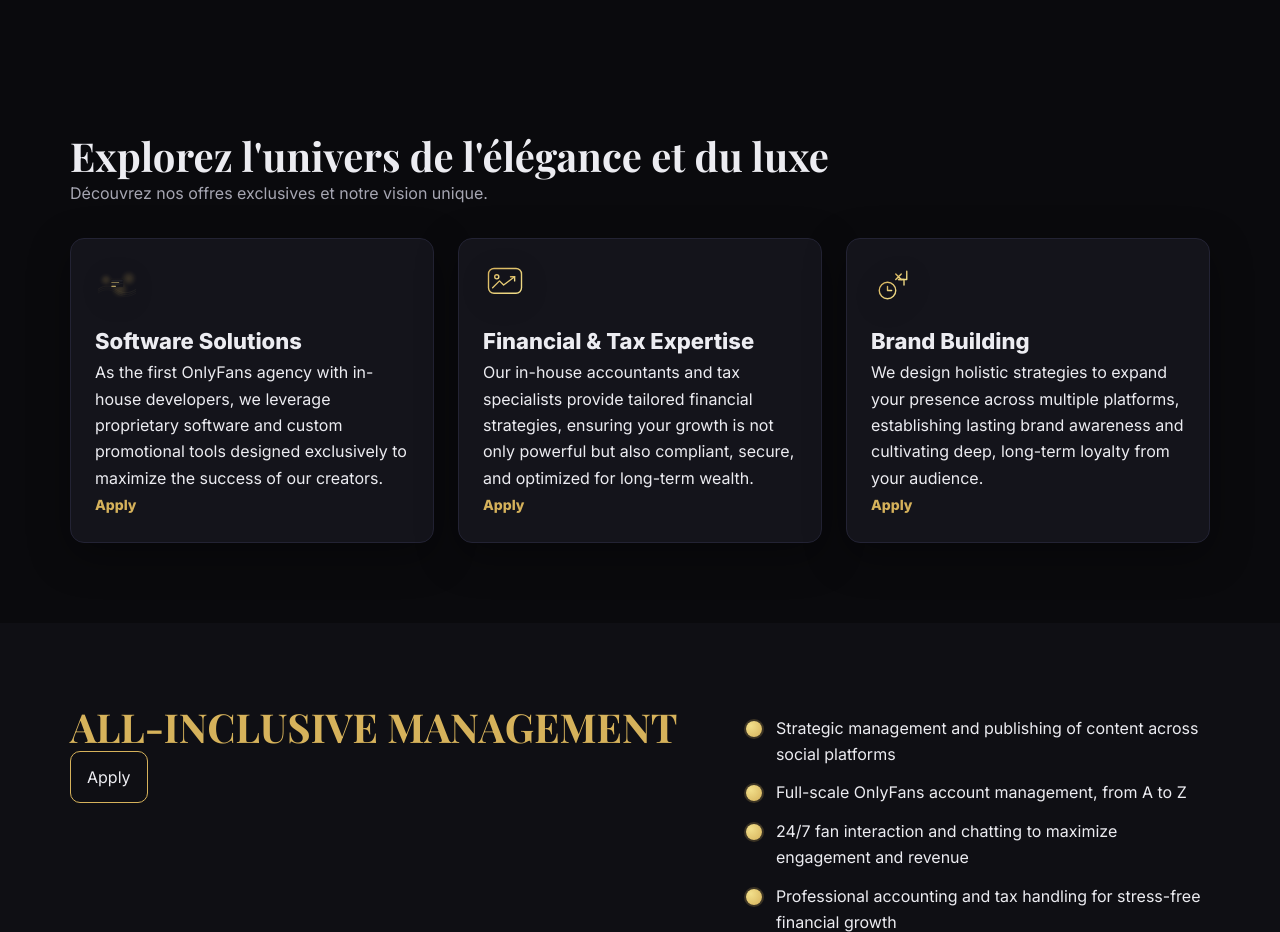
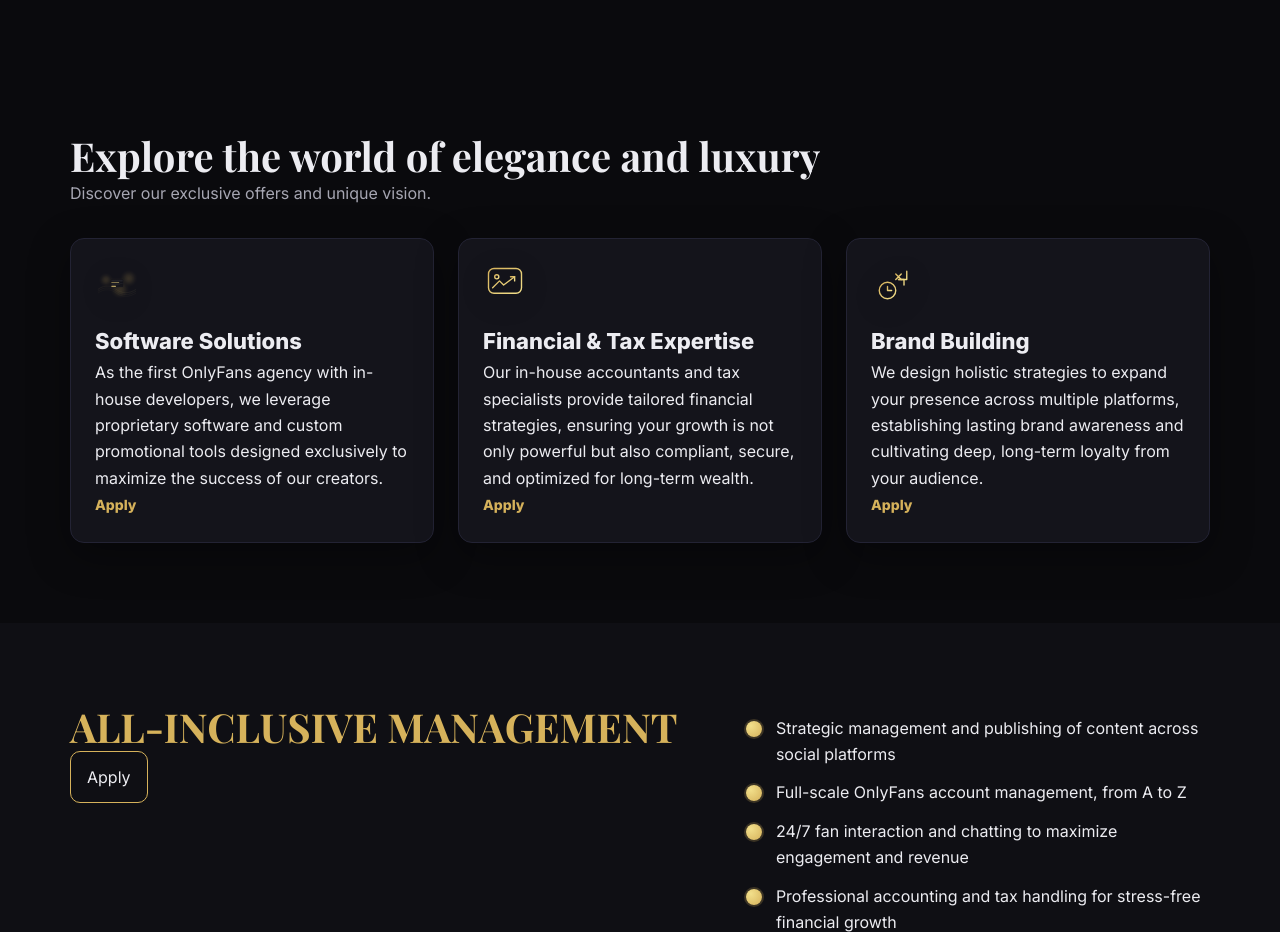
Before and after one commit to godwin2005-cryp/azerty, a plain HTML site: page index.html in a window 1280 px wide. Shown: the part 1120-2052 px from the top of the page. Drawn offline with nearby package versions, Linux system fonts and the light colour scheme.

Commit message:
Update index.html

```diff
--- a/index.html
+++ b/index.html
@@ -4,7 +4,7 @@
 <head>
     <meta charset="utf-8" />
     <meta name="viewport" content="width=device-width, initial-scale=1" />
-    <title>LadyLuxury Agency </title>
+    <title>LadyLuxury Agency</title>
     <meta name="description"
         content="Recréation du site LadyLuxury Agency en HTML/CSS/JS, sans images, avec animations." />
     <link rel="preconnect" href="https://fonts.googleapis.com">
@@ -91,8 +91,8 @@
     <section id="services" class="section cards">
         <div class="container">
             <header class="section-head">
-                <h2 class="h1 reveal">Explorez l'univers de l'élégance et du luxe</h2>
-                <p class="muted reveal">Découvrez nos offres exclusives et notre vision unique.</p>
+                <h2 class="h1 reveal">Explore the world of elegance and luxury</h2>
+                <p class="muted reveal">Discover our exclusive offers and unique vision.</p>
             </header>
             <div class="grid">
                 <article class="card reveal">
```
